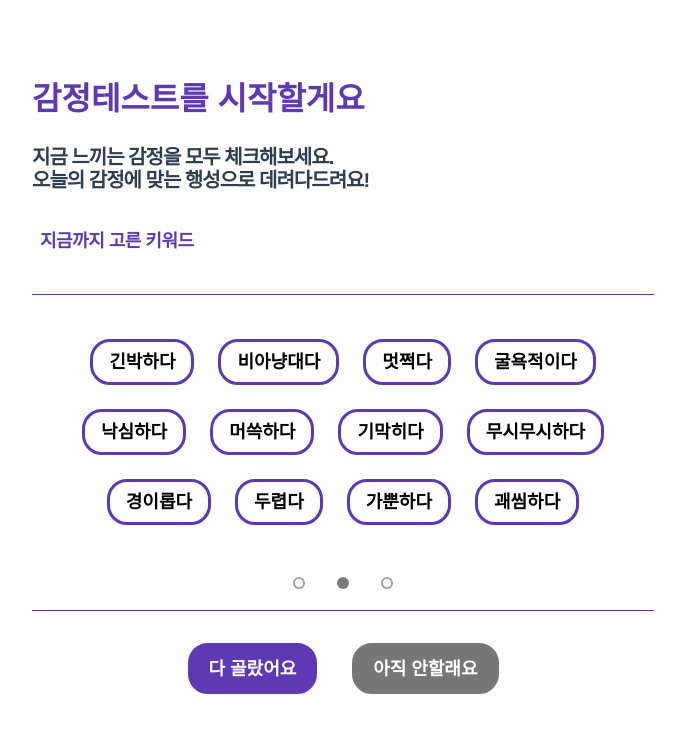
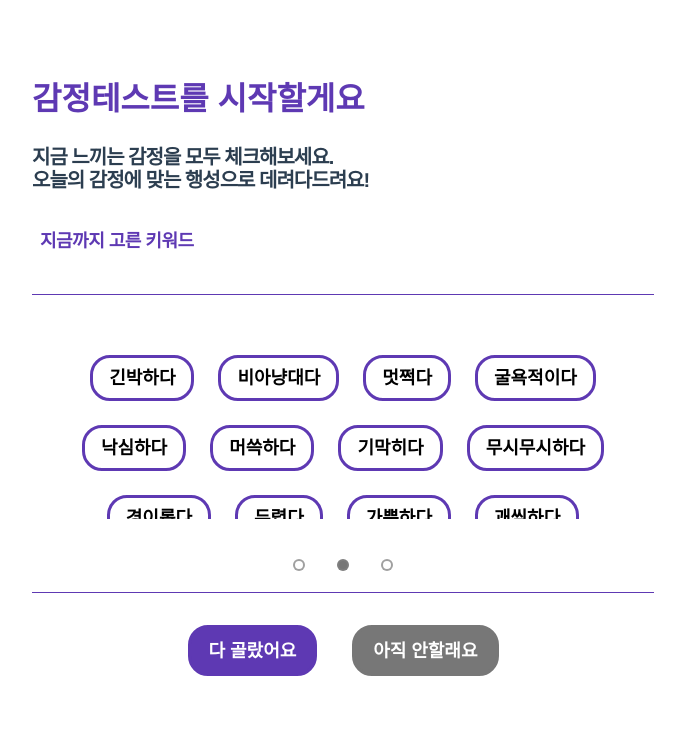
Before and after one commit to hojeong33/EmotionPlaent, a Vue app in the folder frontend/: page /emotiontest in a window 1280 px wide. Both pictures are taken after a click on the button 640 px from the left and 583 px from the top of the page. Shown: the top 732 px of the page, without its empty margins (297-982 px from the left). Built offline with nearby package versions, Linux system fonts and the light colour scheme.

Commit message:
fix:버튼 액티브 버그 수정

```diff
--- a/frontend/src/components/EmotionTest/EmotionKeyword.vue
+++ b/frontend/src/components/EmotionTest/EmotionKeyword.vue
@@ -1,7 +1,7 @@
 <template>
   <button id="emotion_btn" @click="check"
   :class="isChecked ? 'checked' : 'blank'">
-    {{ keyword }}
+    {{ this.keyword }}
   </button>
 </template>
 
@@ -18,7 +18,6 @@ export default {
   methods: {
     check: function(){
       this.isChecked = !this.isChecked
-
       this.$emit('checked', this.keyword)
     }
   }
--- a/frontend/src/views/EmotionTest.vue
+++ b/frontend/src/views/EmotionTest.vue
@@ -12,13 +12,28 @@
 				:keyword="keyword" @delete_keyword="deleteKeyword" />
 			</article>
 		</section>
-		<section id="test_keywords">
-			<test-keyword v-for="(keyword, idx) in paginated_keywords" :key="idx"
-			:keyword="keyword" @checked="select" />
+		<section id="test_keywords_container">
+			<transition-group id="test_keywords" :name="page - before_page > 0 ? 'slide':'slide-reverse'">
+				<article class="test_page" v-show="page == 1" key="page_1">
+					<test-keyword v-for="keyword in keywords.slice(0, 12)" :key="keyword"
+					:keyword="keyword" @checked="check" :ref="keyword"/>
+				</article>
+				<article class="test_page" v-show="page == 2" key="page_2">
+					<test-keyword v-for="keyword in keywords.slice(12, 24)" :key="keyword"
+					:keyword="keyword" @checked="check" :ref="keyword"/>
+				</article>
+				<article class="test_page" v-show="page == 3" key="page_3">
+					<test-keyword v-for="keyword in keywords.slice(24, )" :key="keyword"
+					:keyword="keyword" @checked="check" :ref="keyword"/>
+				</article>
+			</transition-group>
 			<article id="paginator_container">
-				<button @click="page = 1" class="paginator" :class="{ 'active_paginator' : page == 1 }"></button>
-				<button @click="page = 2" class="paginator" :class="{ 'active_paginator' : page == 2 }"></button>
-				<button @click="page = 3" class="paginator" :class="{ 'active_paginator' : page == 3 }"></button>
+				<button @click="before_page = page; page = 1" class="paginator"
+				:class="{ 'active_paginator' : page == 1 }"></button>
+				<button @click="before_page = page; page = 2" class="paginator"
+				:class="{ 'active_paginator' : page == 2 }"></button>
+				<button @click="before_page = page; page = 3" class="paginator"
+				:class="{ 'active_paginator' : page == 3 }"></button>
 			</article>
 		</section>
 		<section id="buttons">
@@ -39,6 +54,7 @@ export default {
 	data: function(){
 		return {
 			page: 1,
+			before_page: null,
 			keywords: [
 				'겁나다', '긴박하다', '긴장되다', '두렵다', '무섭다', '무시무시하다',
 				'가뿐하다', '감개무량하다', '감격하다', '감동하다', '감미롭다', '감복하다',
@@ -55,30 +71,36 @@ export default {
 		SelectedKeyword
 	},
 	methods: {
-		select: function(keyword){
-			let idx = this.selected.indexOf(keyword)
+		check: function(keyword){
+			const idx = this.selected.indexOf(keyword)
 
 			if (idx != -1){
-				this.selected.splice(idx, idx+1)
+				this.selected.splice(idx, 1)
 			}
 			else {
 				this.selected.push(keyword)
 			}
-			console.log(this.selected)
 		},
 		deleteKeyword: function(keyword){
-			let idx = this.selected.indexOf(keyword)
+			const idx = this.selected.indexOf(keyword)
 
 			if (idx != -1){
-				this.selected.splice(idx, idx+1)
+				this.selected.splice(idx, 1)
 			}
+			this.$refs[keyword][0].isChecked = false
 			console.log(this.selected)
 		}
 	},
 	computed: {
-		paginated_keywords: function(){
-			return this.keywords.slice(12 * (this.page -1), 12 * this.page)
-		}
+		keywords_info: function(){
+			console.log('hi')
+			let informs = []
+
+			this.keywords.forEach(keyword => {
+				informs.push([keyword, false])
+			})
+			return informs
+		},
 	},
 	created: function(){
 		this.keywords = this.keywords.sort(() => Math.random() - 0.5)
@@ -161,7 +183,7 @@ export default {
 		flex-wrap: nowrap;
 	}
 
-	#test_keywords {
+	#test_keywords_container {
 		width: 100%;
 		display: flex;
 		justify-content: center;
@@ -169,6 +191,51 @@ export default {
 		padding: 1rem;
 		border-bottom: 1px #5E39B3 solid;
 		margin-bottom: 2rem;
+	}
+
+	#test_keywords {
+		width: 100%;
+		height: 24vh;
+		display: flex;
+		justify-content: center;
+		flex-wrap: wrap;
+		padding: 1rem;
+		position: relative;
+		overflow: hidden;
+	}
+
+  .test_page {
+    display: flex;
+    justify-content: center;
+    flex-wrap: wrap;
+		position: absolute;
+		width: 100%;
+  }
+
+	@keyframes slide-in {
+		from { right: -100% }
+		to { right: 0 }
+	}
+
+	@keyframes slide-out {
+		from { right: 0 }
+		to { right: 100% }
+	}
+
+  .slide-enter-active {
+		animation: slide-in 1s ease-in-out;
+	}
+
+	.slide-leave-active {
+		animation: slide-out 1s ease-in-out;
+	}
+
+	.slide-reverse-enter-active {
+		animation: slide-out 1s ease-in-out reverse;
+	}
+
+	.slide-reverse-leave-active {
+		animation: slide-in 1s ease-in-out reverse;
 	}
 
 	#paginator_container {
```
